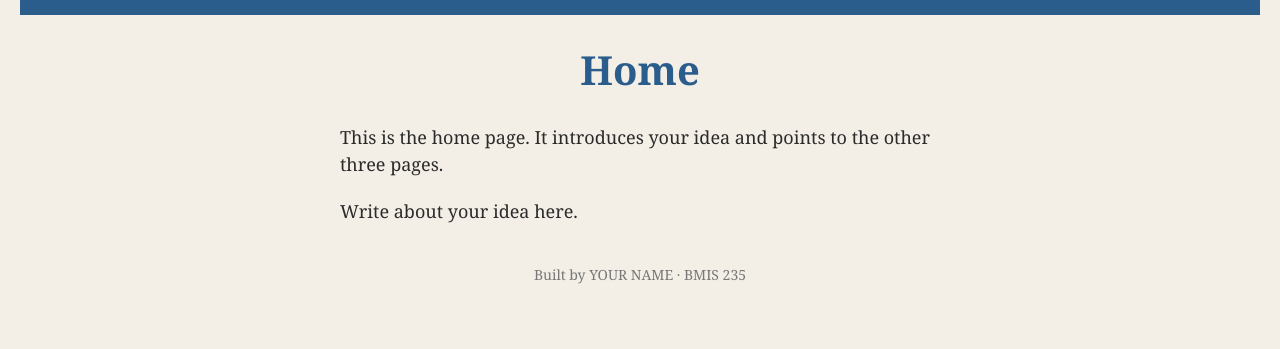
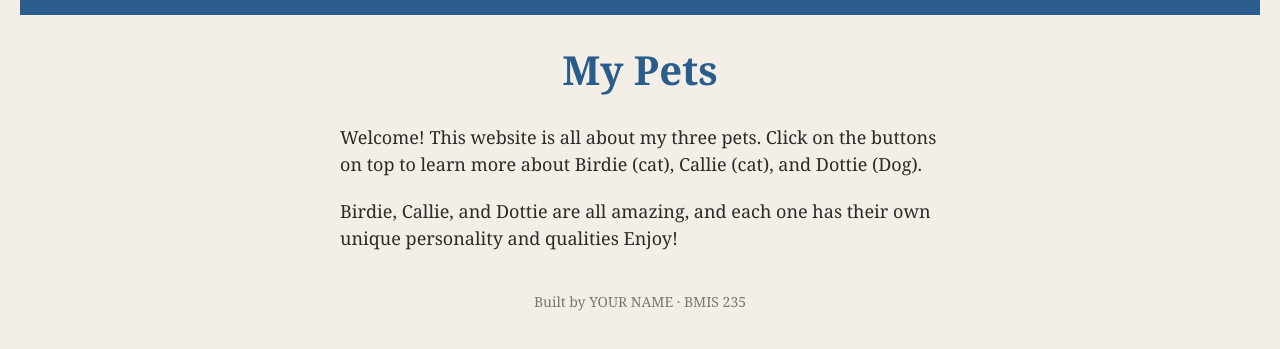
Before and after one commit to abrinkley06/bmis235-html-3, a plain HTML site: page index.html in a window 1280 px wide. Shown: the part 71-420 px from the top of the page. Drawn offline with Linux system fonts and the light colour scheme.

Commit message:
Revise home page to feature pets
Updated the home page content to introduce pets.

```diff
--- a/index.html
+++ b/index.html
@@ -28,9 +28,9 @@
     <a href="dottie.html"><img src="img/dottie.png" alt="Dottie"></a>
 </nav>
 
-<h1>Home</h1>
-<p>This is the home page. It introduces your idea and points to the other three pages.</p>
-<p>Write about your idea here.</p>
+<h1>My Pets</h1>
+<p>Welcome! This website is all about my three pets. Click on the buttons on top to learn more about Birdie (cat), Callie (cat), and Dottie (Dog).</p>
+<p>Birdie, Callie, and Dottie are all amazing, and each one has their own unique personality and qualities Enjoy!</p>
 
 <!-- ===== SHOWCASE ======================================================
      This box is empty on purpose. In Part 7 you paste an interactive
```
